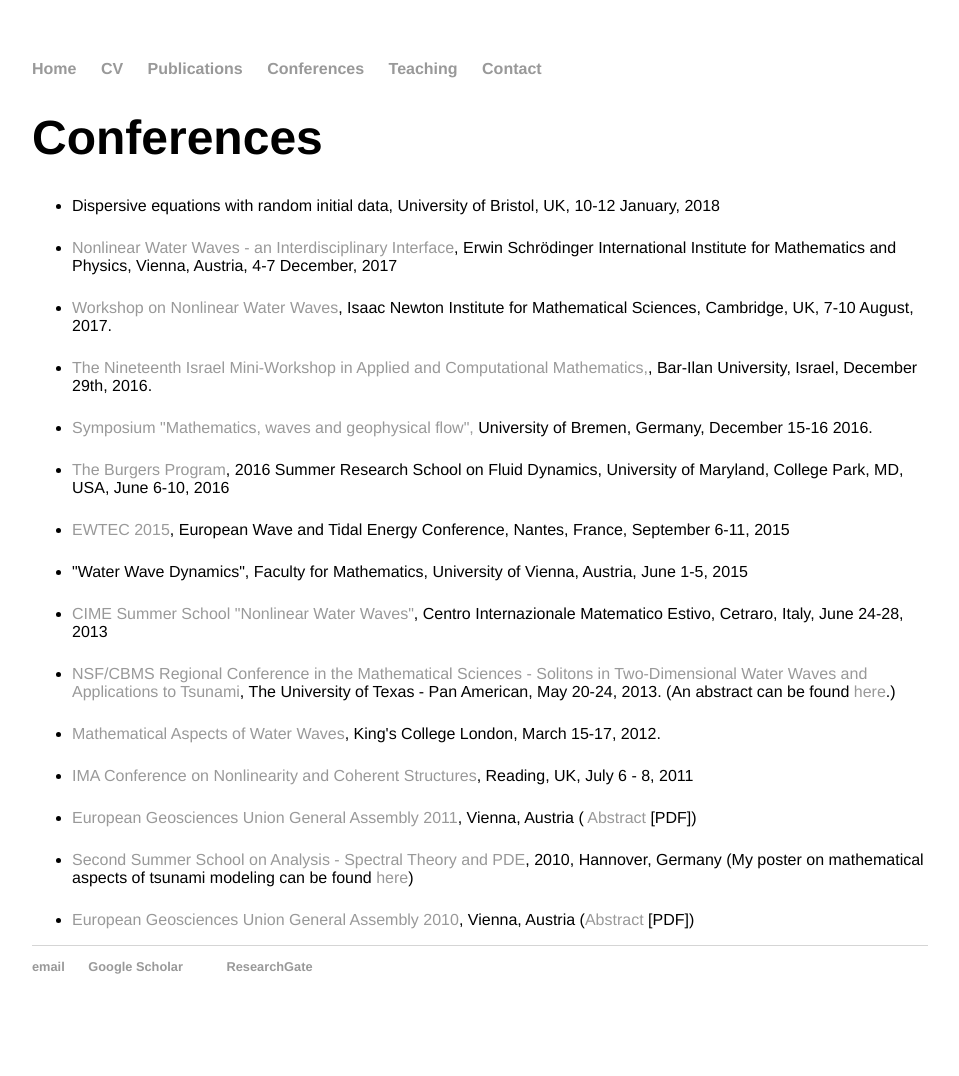
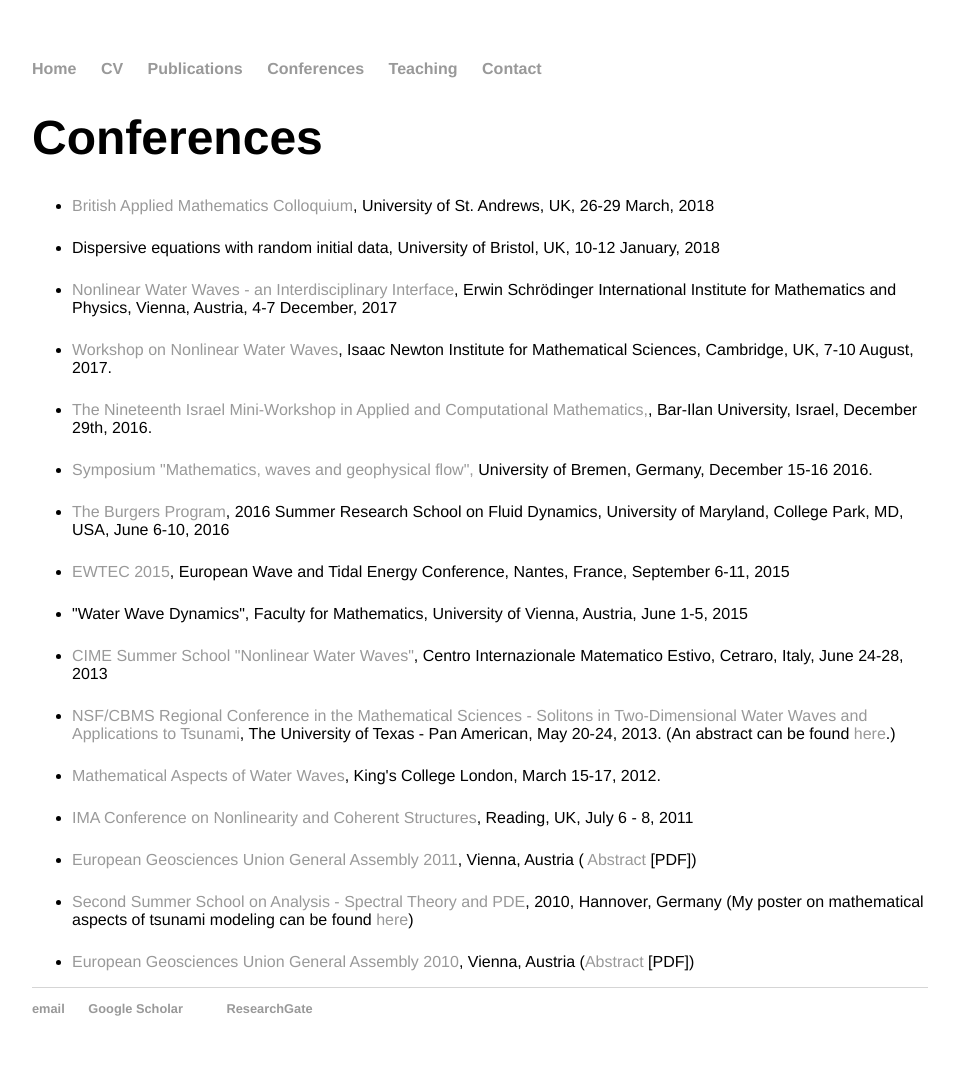
Before and after one commit to rstuhlmeier/rstuhlmeier.github.io, a Jekyll site: the page built from conferences/index.html, in a window 1280 px wide. Shown: the whole page, without its empty margins (160-1119 px from the left). Built offline with Jekyll 4.4.1, drawn with Linux system fonts in a browser that asks for light colours; before the commit the page ends 1034 px from its top, so only the background shows below that.

Commit message:
Updated with BAMC

```diff
--- a/conferences/index.html
+++ b/conferences/index.html
@@ -6,7 +6,9 @@ title: Raphael Stuhlmeier - Conferences
 <h1>Conferences</h1>
 
 <ul type=disc>
-	<li> Dispersive equations with random initial data, University of Bristol, UK, 10-12 January, 2018</li>
+<li> <a href="http://www.mcs.st-and.ac.uk/~bamc2018/">British Applied Mathematics Colloquium</a>, University of St. Andrews, UK, 26-29 March, 2018</li>
+<p>
+<li> Dispersive equations with random initial data, University of Bristol, UK, 10-12 January, 2018</li>
 <p>
        <li><a href="http://www.esi.ac.at/activities/events/2017/nonlinear-water-waves">Nonlinear Water Waves - an Interdisciplinary Interface</a>, Erwin Schrödinger International Institute for Mathematics and Physics, Vienna, Austria, 4-7 December, 2017 </li>
 <p>
```
